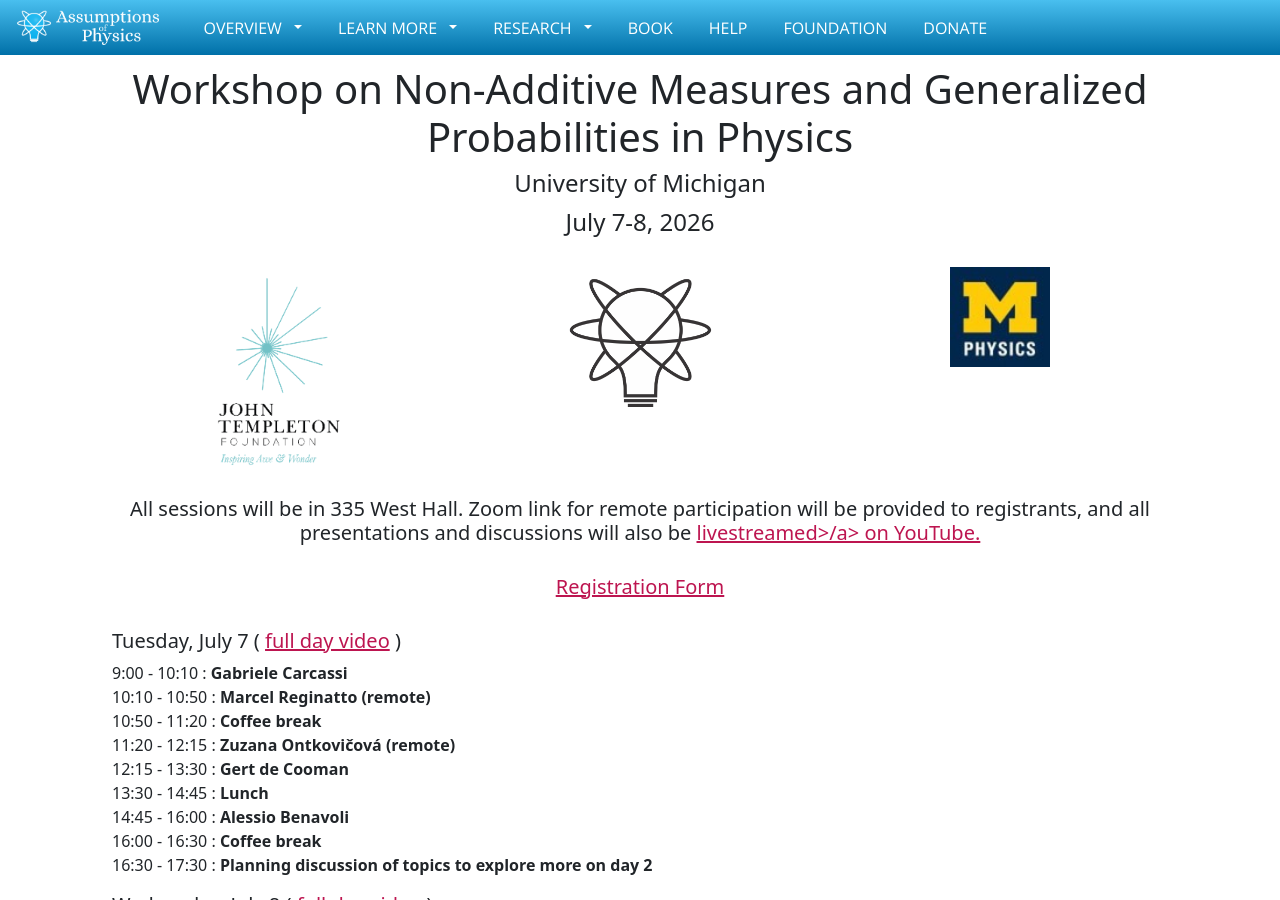
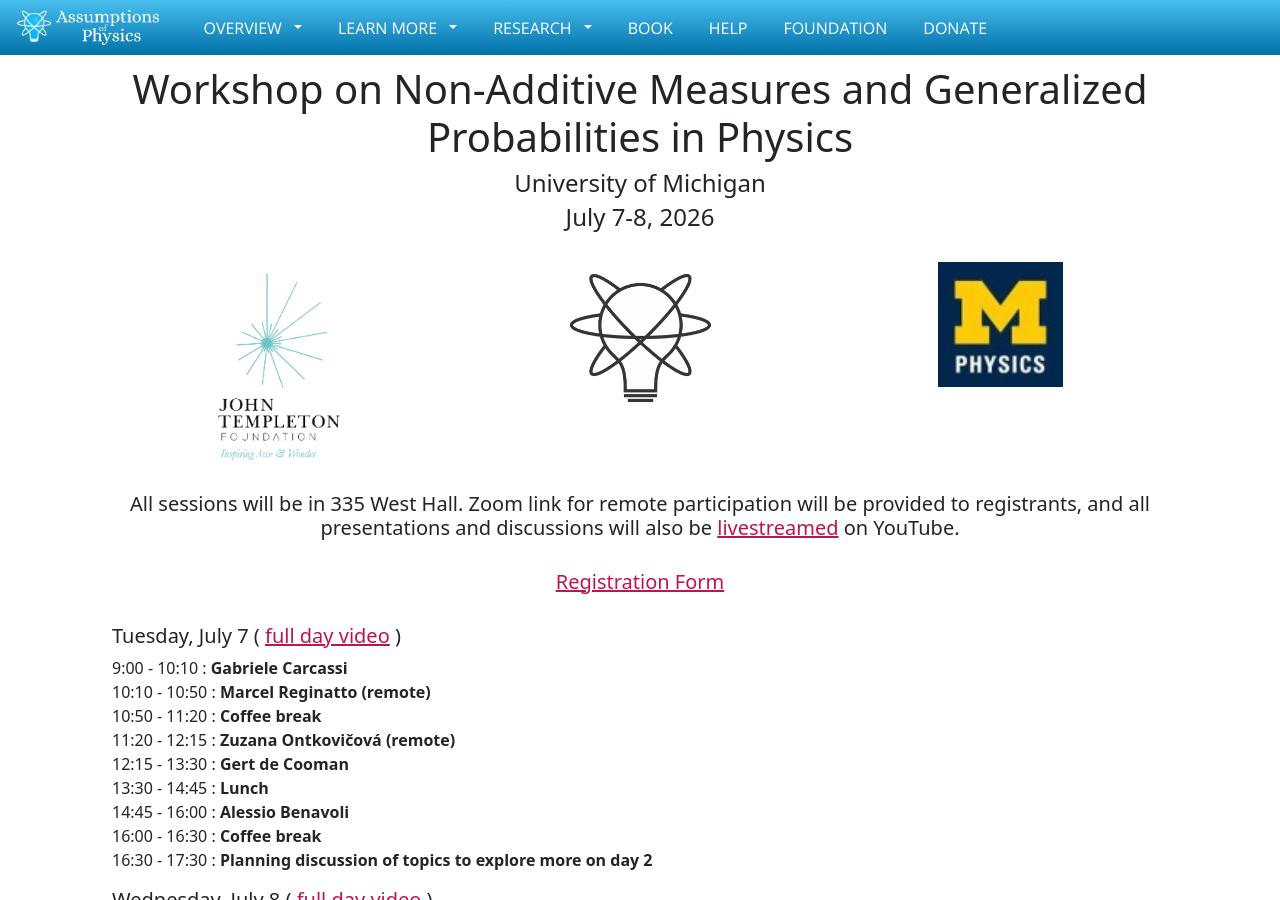
Before and after one commit to assumptionsofphysics/assumptionsofphysics.github.io, a Jekyll site: the page built from events/2026WSNonAdditive/index.html, in a window 1280 px wide and 900 px high. Built offline with Jekyll 4.4.1, drawn with Linux system fonts in a browser that asks for light colours; nearby versions of some CDN libraries; some web fonts are replaced; a script that is not in the unit is left out.

Commit message:
Adjustments to workshop page

```diff
--- a/events/2026WSNonAdditive/index.html
+++ b/events/2026WSNonAdditive/index.html
@@ -6,7 +6,7 @@
   <div class="row section topspace">
     <p></p>
     <h1 style="text-align: center; margin-top: -30px">Workshop on Non-Additive Measures and Generalized Probabilities in Physics</h1>
-    <h4 style="text-align: center; margin-bottom: 10px">University of Michigan</h5>
+    <h4 style="text-align: center; margin-bottom: 5px">University of Michigan</h5>
     <h4 style="text-align: center; margin-bottom: 30px">July 7-8, 2026</h5>
     <div class="col-md-4" style="text-align: center; margin-bottom: 30px">
         <img src="/assets/images/TempletonLogo.png" alt="" height="200">
@@ -15,9 +15,9 @@
         <img src="/assets/images/LogoSmall.png" alt="" height="150">
     </div>
     <div class="col-md-4" style="text-align: center; margin-bottom: 30px">
-        <img src="/assets/images/UMichPhysicsLogo.jpg" alt="" height="100">
+        <img src="/assets/images/UMichPhysicsLogo.jpg" alt="" height="125">
     </div>
-    <h5 style="text-align: center; margin-bottom: 30px">All sessions will be in 335 West Hall. Zoom link for remote participation will be provided to registrants, and all presentations and discussions will also be <a href="https://www.youtube.com/@AssumptionsofPhysicsResearch/streams">livestreamed>/a> on YouTube.</h5>
+    <h5 style="text-align: center; margin-bottom: 30px">All sessions will be in 335 West Hall. Zoom link for remote participation will be provided to registrants, and all presentations and discussions will also be <a href="https://www.youtube.com/@AssumptionsofPhysicsResearch/streams">livestreamed</a> on YouTube.</h5>
     <h5 style="text-align: center; margin-bottom: 30px"><a href="https://forms.gle/vwDfJPcBCvZ4WsQp8">Registration Form</a></h5>
     <div class="col-md-12">
       <h5>Tuesday, July 7 ( <a href="https://youtube.com/live/EBMj7P_l1ps?feature=share">full day video</a> )</h5>
```
